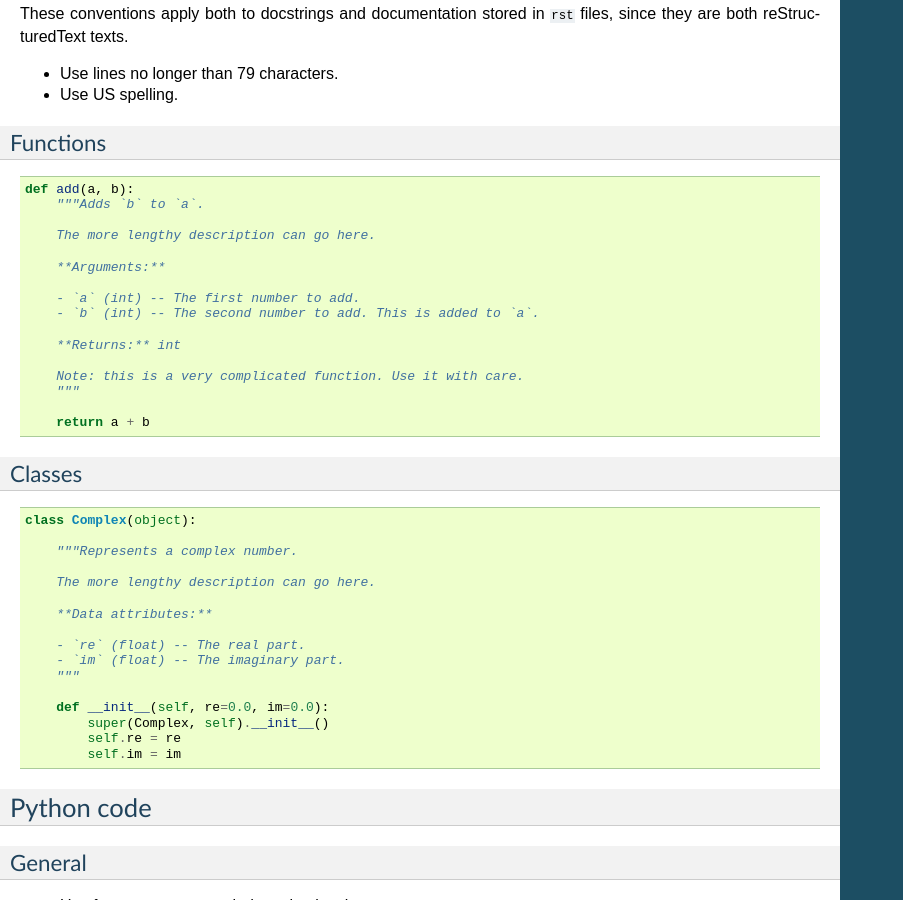
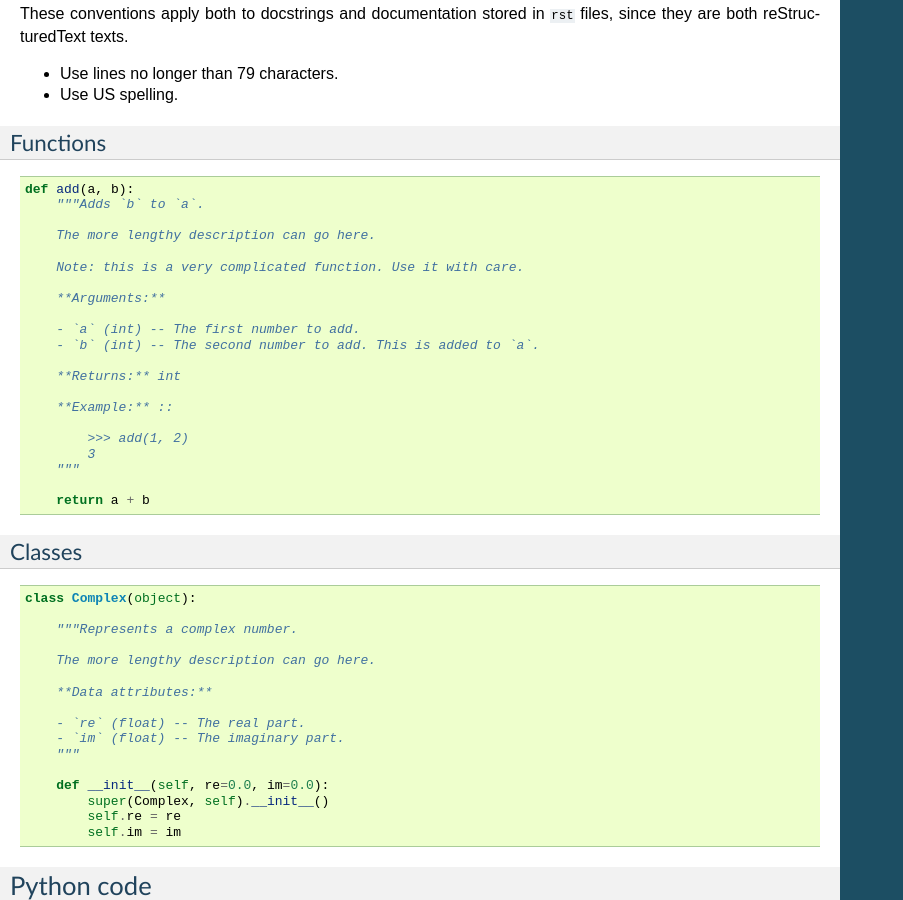
Before and after one commit to hcs42/heapkeeper-old, a Sphinx documentation site: the page built from doc/codingconventions.rst, in a window 1280 px wide and 900 px high, scrolled down 375 px. Shown: the whole window, without its empty margins (0-903 px from the left). Built offline with Sphinx 7.4.7, drawn with Linux system fonts in a browser that asks for light colours.

Commit message:
CodConv: docstring format updated
[developer documentation]

The format of docstring has been updated.

```diff
--- a/doc/codingconventions.rst
+++ b/doc/codingconventions.rst
@@ -43,7 +45,10 @@ Functions
 
         **Returns:** int
 
-        Note: this is a very complicated function. Use it with care.
+        **Example:** ::
+
+            >>> add(1, 2)
+            3
         """
 
         return a + b
```
Also changed, not shown: other parts of doc/codingconventions.rst (+2 -0 lines).
